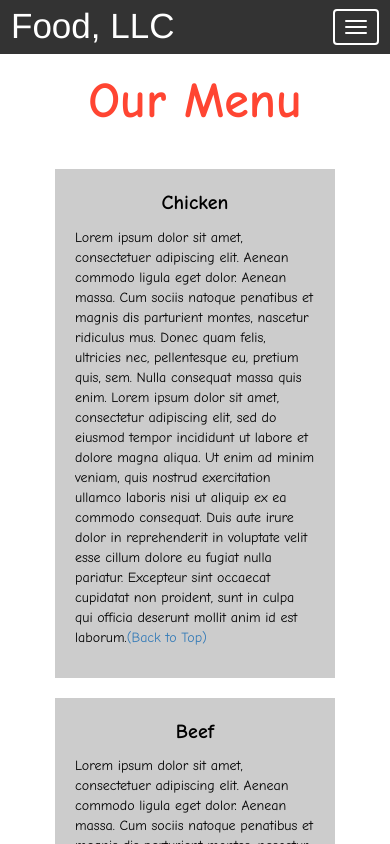
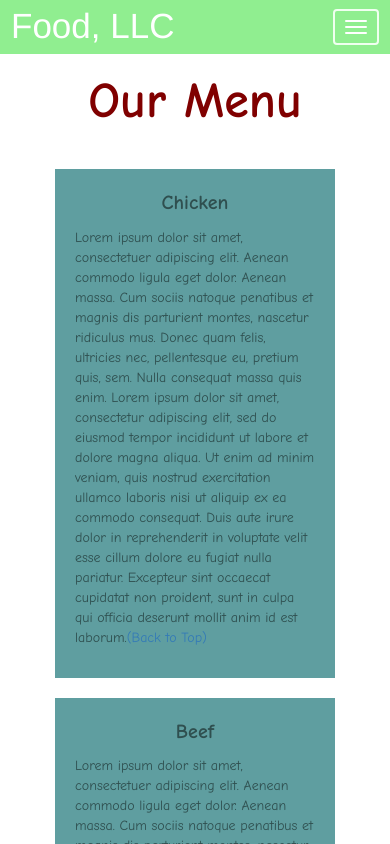
Before and after one commit to SARNITHA03/SARNITHA03.github.io, a plain HTML site: page 3/index.html in a window 390 px wide. Shown: the top 844 px of the page. Drawn offline with nearby package versions, Linux system fonts and the light colour scheme.

Commit message:
Update style.css

```diff
--- a/3/css/style.css
+++ b/3/css/style.css
@@ -5,7 +5,7 @@
 
 .navbar{
 	border-radius: 0px;
-	background-color: rgba(0,0,0,0.8);
+	background-color: LightGreen;
 }
 
 .navbar-brand{
@@ -15,7 +15,7 @@
 }
 
 .navbar-brand:hover{
-	color: white;
+	color: Ivory;
 }
 
 .nav{
@@ -31,7 +31,7 @@
 }
 
 .navbar-toggle{
-	border: 2px solid white;
+	border: 2px solid HoneyDew;
 	margin-right: 25px;
 }
 
@@ -43,7 +43,7 @@
 .main-title{
   margin-bottom: 15px;
   text-align: center;
-  color: #ff4532;
+  color: Maroon;
   font-size: 50px;
   font-family: "Comic Sans MS", cursive, sans-serif;
   font-weight: bold;
@@ -60,7 +60,7 @@ li{
 	width: 100%;
 	background-color: white;
 	border-bottom: 1px solid black;
-	color: black;
+	color: #191970;
 	display: block;
 }
 
@@ -79,8 +79,8 @@ li{
 	margin: 20px;
 	width: auto;
 	height: auto;
-	color: black;
-	background-color: rgba(0,0,0,0.2);
+	color: #2F4F4F;
+	background-color: #5F9EA0;
 	font-family: "Comic Sans MS", cursive, sans-serif;
 	padding: 20px;
 }
```
